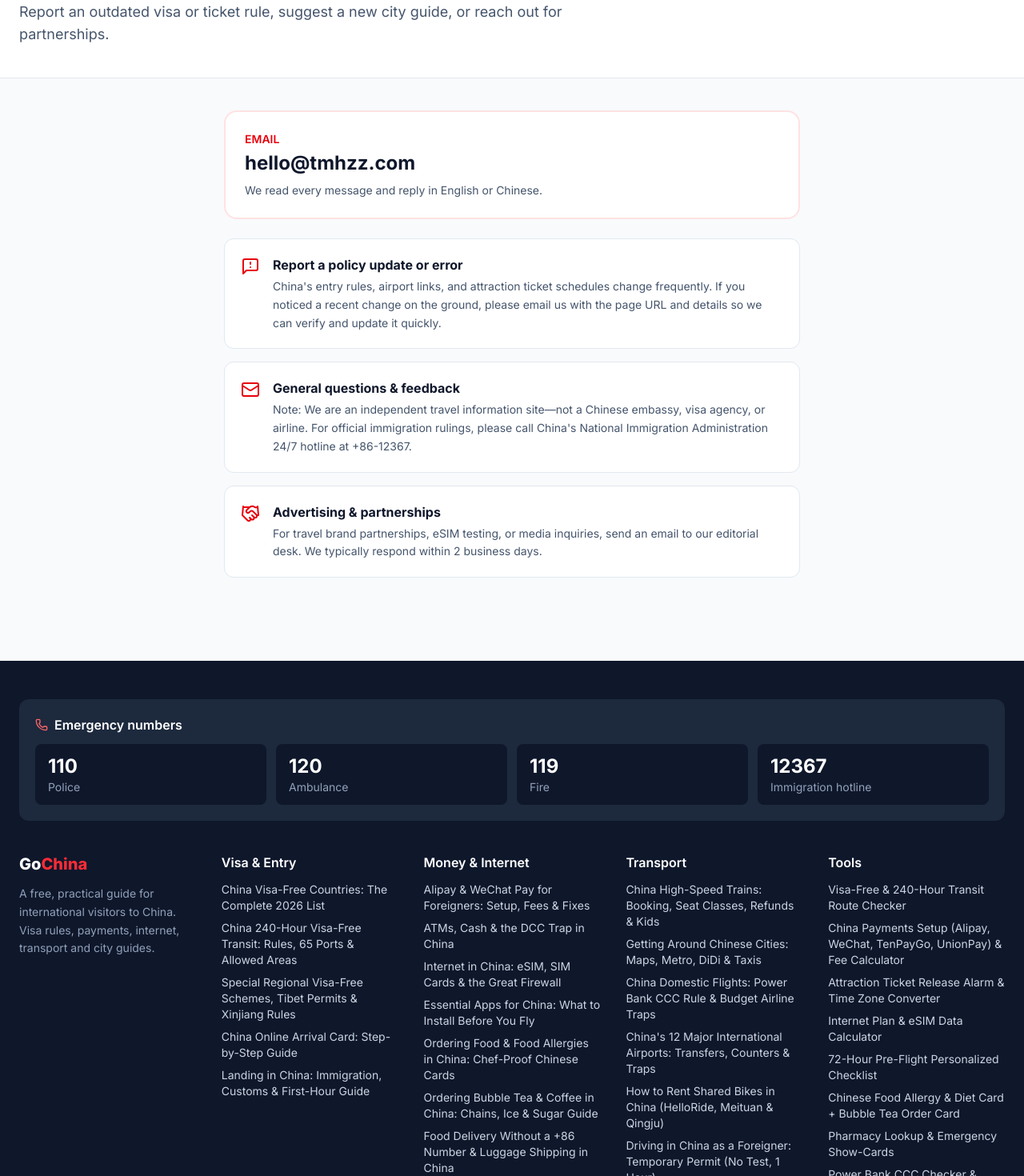
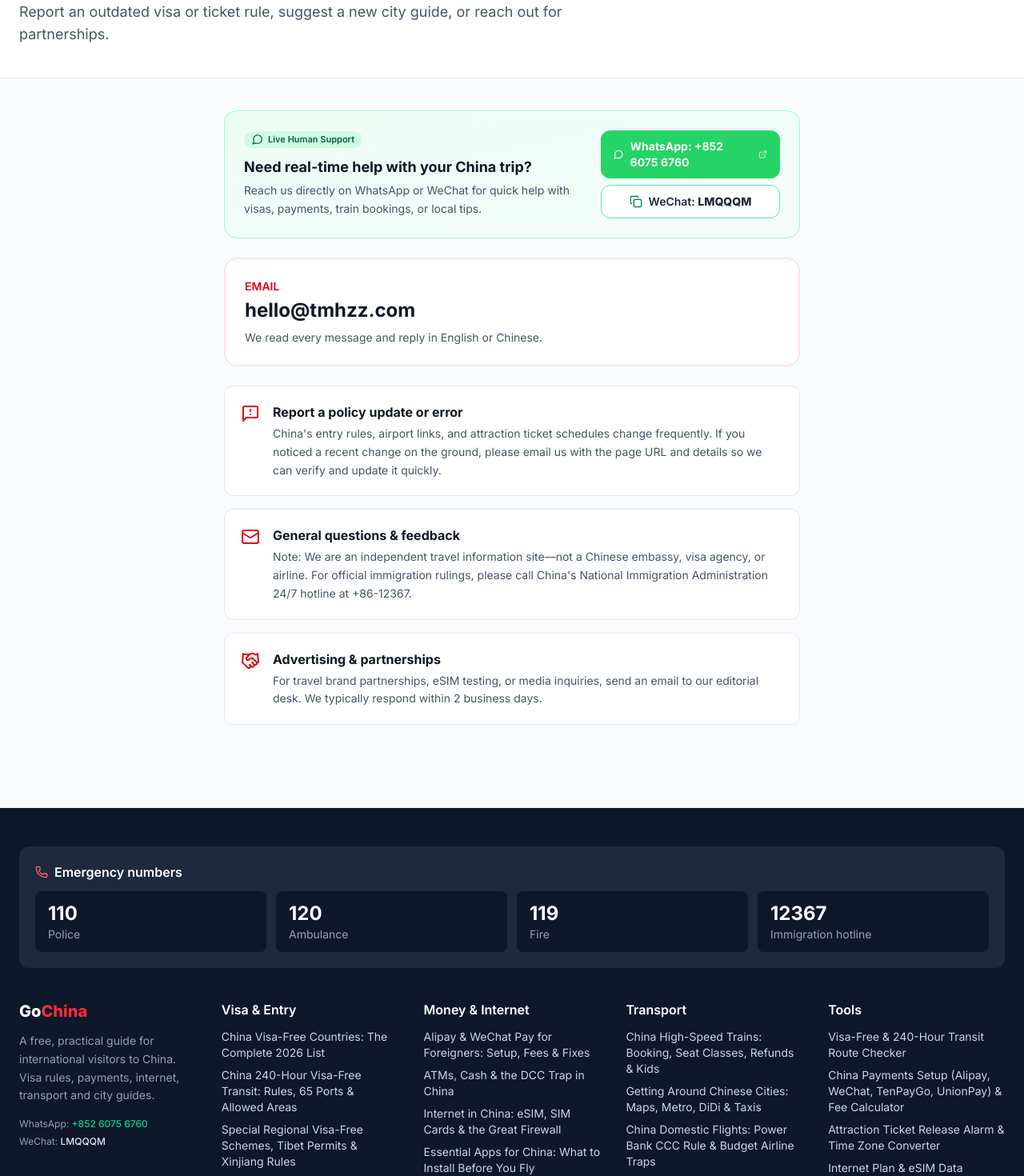
Before and after one commit to yema-29129/gochina-travel, a Next.js app: page /en/contact in a window 1280 px wide. Shown: the part 220-1690 px from the top of the page at 80% size. Built offline with nearby package versions, Linux system fonts and the light colour scheme; no server answers.

Commit message:
Add WhatsApp (+852 6075 6760) and WeChat (LMQQQM) live help contact card

```diff
--- a/src/app/[lang]/contact/page.tsx
+++ b/src/app/[lang]/contact/page.tsx
@@ -6,6 +6,7 @@ import { buildMetadata, breadcrumbLd } from "@/lib/seo";
 import { SITE } from "@/lib/site";
 import { PageHeader } from "@/components/PageHeader";
 import { JsonLd } from "@/components/JsonLd";
+import { HelpContactCard } from "@/components/HelpContactCard";
 
 type P = { params: Promise<{ lang: string }> };
 const title = t2("Contact Us", "联系我们");
@@ -56,6 +57,8 @@ export default async function ContactPage({ params }: P) {
       <JsonLd data={breadcrumbLd(lang, [{ name: lang === "zh" ? "首页" : "Home", path: "/" }, { name: tx(title, lang), path: "/contact" }])} />
       <PageHeader lang={lang} title={tx(title, lang)} subtitle={tx(description, lang)} crumbs={[{ label: tx(title, lang) }]} />
       <div className="mx-auto max-w-3xl space-y-6 px-4 py-10 sm:px-6">
+        <HelpContactCard lang={lang} context="general" />
+
         <div className="rounded-2xl border-2 border-red-100 bg-white p-6">
           <div className="text-sm font-semibold uppercase text-red-600">{tx(t2("Email", "电子邮箱"), lang)}</div>
           <a href={`mailto:${SITE.email}`} className="mt-1 inline-block text-2xl font-bold text-slate-900 hover:text-red-600">
--- a/src/components/Footer.tsx
+++ b/src/components/Footer.tsx
@@ -44,6 +44,17 @@ export function Footer({ lang }: { lang: Lang }) {
               Go<span className="text-red-500">China</span>
             </div>
             <p className="mt-3 text-sm leading-relaxed text-slate-400">{t.footerAbout}</p>
+            <div className="mt-4 space-y-1.5 text-xs text-slate-400">
+              <div>
+                WhatsApp:{" "}
+                <a href={SITE.whatsappUrl} target="_blank" rel="noopener noreferrer" className="font-medium text-emerald-400 hover:underline">
+                  {SITE.whatsapp}
+                </a>
+              </div>
+              <div>
+                WeChat: <span className="font-medium text-slate-200">{SITE.wechat}</span>
+              </div>
+            </div>
           </div>
           {cols.map((c) => (
             <div key={c.title}>
--- /dev/null
+++ b/src/components/HelpContactCard.tsx
@@ -0,0 +1,86 @@
+"use client";
+
+import { useState } from "react";
+import { MessageCircle, Check, Copy, ExternalLink } from "lucide-react";
+import { Lang, t2, tx } from "@/lib/i18n";
+import { SITE } from "@/lib/site";
+
+export function HelpContactCard({
+  lang,
+  context = "payment",
+}: {
+  lang: Lang;
+  context?: "payment" | "general";
+}) {
+  const [copied, setCopied] = useState(false);
+
+  const waText = encodeURIComponent(
+    lang === "zh"
+      ? "你好，我在 GoChina 网站看到了中国旅行指南，想咨询一下关于中国支付/出行的问题："
+      : "Hi! I found your China travel guide on GoChina (china.tmhzz.com) and have a quick question about traveling/paying in China:"
+  );
+
+  const title =
+    context === "payment"
+      ? t2("Payment card declined or stuck setting up Alipay / WeChat?", "支付宝 / 微信绑卡或现场付款遇到问题？")
+      : t2("Need real-time help with your China trip?", "赴华旅行需要实时人工协助？");
+
+  const desc =
+    context === "payment"
+      ? t2(
+          "Send us a screenshot of the error on WhatsApp (works with a travel eSIM) or WeChat (works on any Chinese hotel Wi-Fi). We reply in English & Chinese.",
+          "直接把报错截图发到我们的 WhatsApp（漫游 eSIM 可用）或微信（中国酒店 Wi-Fi 100% 可用），支持中英文解答。"
+        )
+      : t2(
+          "Reach us directly on WhatsApp or WeChat for quick help with visas, payments, train bookings, or local tips.",
+          "直接通过 WhatsApp 或微信联系我们，快速咨询免签、支付、高铁订票或本地避坑问题。"
+        );
+
+  const copyWechat = async () => {
+    try {
+      await navigator.clipboard.writeText(SITE.wechat);
+      setCopied(true);
+      setTimeout(() => setCopied(false), 2000);
+    } catch {}
+  };
+
+  return (
+    <div className="no-print rounded-2xl border border-emerald-200 bg-gradient-to-br from-emerald-50 to-teal-50/60 p-5 sm:p-6">
+      <div className="flex flex-col justify-between gap-4 sm:flex-row sm:items-center">
+        <div>
+          <div className="inline-flex items-center gap-1.5 rounded-full bg-emerald-100 px-2.5 py-0.5 text-[11px] font-semibold text-emerald-800">
+            <MessageCircle className="h-3.5 w-3.5" />
+            {tx(t2("Live Human Support", "本地人工协助"), lang)}
+          </div>
+          <h3 className="mt-2 text-lg font-bold text-slate-900">{tx(title, lang)}</h3>
+          <p className="mt-1 max-w-xl text-sm leading-relaxed text-slate-600">{tx(desc, lang)}</p>
+        </div>
+
+        <div className="flex shrink-0 flex-col gap-2 sm:w-56">
+          <a
+            href={`${SITE.whatsappUrl}?text=${waText}`}
+            target="_blank"
+            rel="noopener noreferrer"
+            className="inline-flex items-center justify-center gap-2 rounded-xl bg-[#25D366] px-4 py-2.5 text-sm font-bold text-white shadow-xs transition hover:bg-[#1fb857]"
+          >
+            <MessageCircle className="h-4 w-4" />
+            WhatsApp: {SITE.whatsapp}
+            <ExternalLink className="h-3.5 w-3.5 opacity-80" />
+          </a>
+
+          <button
+            type="button"
+            onClick={copyWechat}
+            className="inline-flex items-center justify-center gap-2 rounded-xl border border-emerald-300 bg-white px-4 py-2.5 text-sm font-semibold text-slate-800 transition hover:bg-emerald-50"
+          >
+            {copied ? <Check className="h-4 w-4 text-emerald-600" /> : <Copy className="h-4 w-4 text-emerald-700" />}
+            <span>
+              WeChat: <strong>{SITE.wechat}</strong>
+              {copied ? (lang === "zh" ? " (已复制)" : " (Copied)") : ""}
+            </span>
+          </button>
+        </div>
+      </div>
+    </div>
+  );
+}
--- a/src/components/tools/PaymentFeeCalculator.tsx
+++ b/src/components/tools/PaymentFeeCalculator.tsx
@@ -5,6 +5,7 @@ import { AlertTriangle, CheckCircle2, CreditCard, Maximize2, ShieldAlert } from
 import { Lang, t2, tx } from "@/lib/i18n";
 import { AffiliateBox } from "@/components/AffiliateBox";
 import { ShowCard, useShowCard } from "@/components/ShowCard";
+import { HelpContactCard } from "@/components/HelpContactCard";
 import PaymentSetupTutorial from "./PaymentSetupTutorial";
 
 interface Currency {
@@ -479,6 +480,8 @@ export default function PaymentFeeCalculator({ lang }: { lang: Lang }) {
       </div>
 
       <AffiliateBox id="wise" lang={lang} />
+
+      <HelpContactCard lang={lang} context="payment" />
     </div>
   );
 }
--- a/src/lib/site.ts
+++ b/src/lib/site.ts
@@ -5,6 +5,9 @@ export const SITE = {
   name: "GoChina",
   url: (process.env.NEXT_PUBLIC_SITE_URL || "https://china.tmhzz.com").replace(/\/$/, ""),
   email: process.env.NEXT_PUBLIC_CONTACT_EMAIL || "hello@tmhzz.com",
+  whatsapp: "+852 6075 6760",
+  whatsappUrl: "https://wa.me/85260756760",
+  wechat: "LMQQQM",
   /** Google Search Console HTML-tag verification code (content="..."). */
   gscVerification: process.env.NEXT_PUBLIC_GSC_VERIFICATION || "",
   /** Bing Webmaster verification code (optional). */
```
